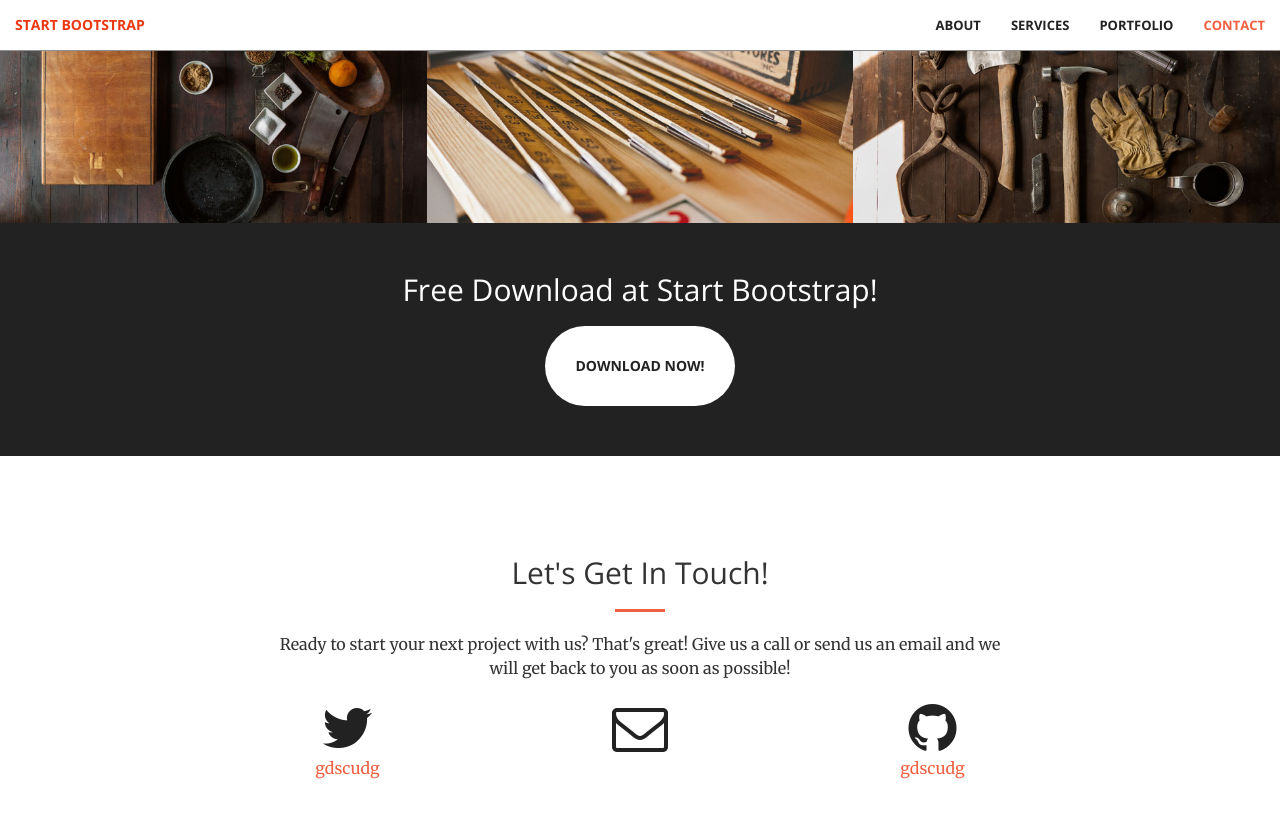
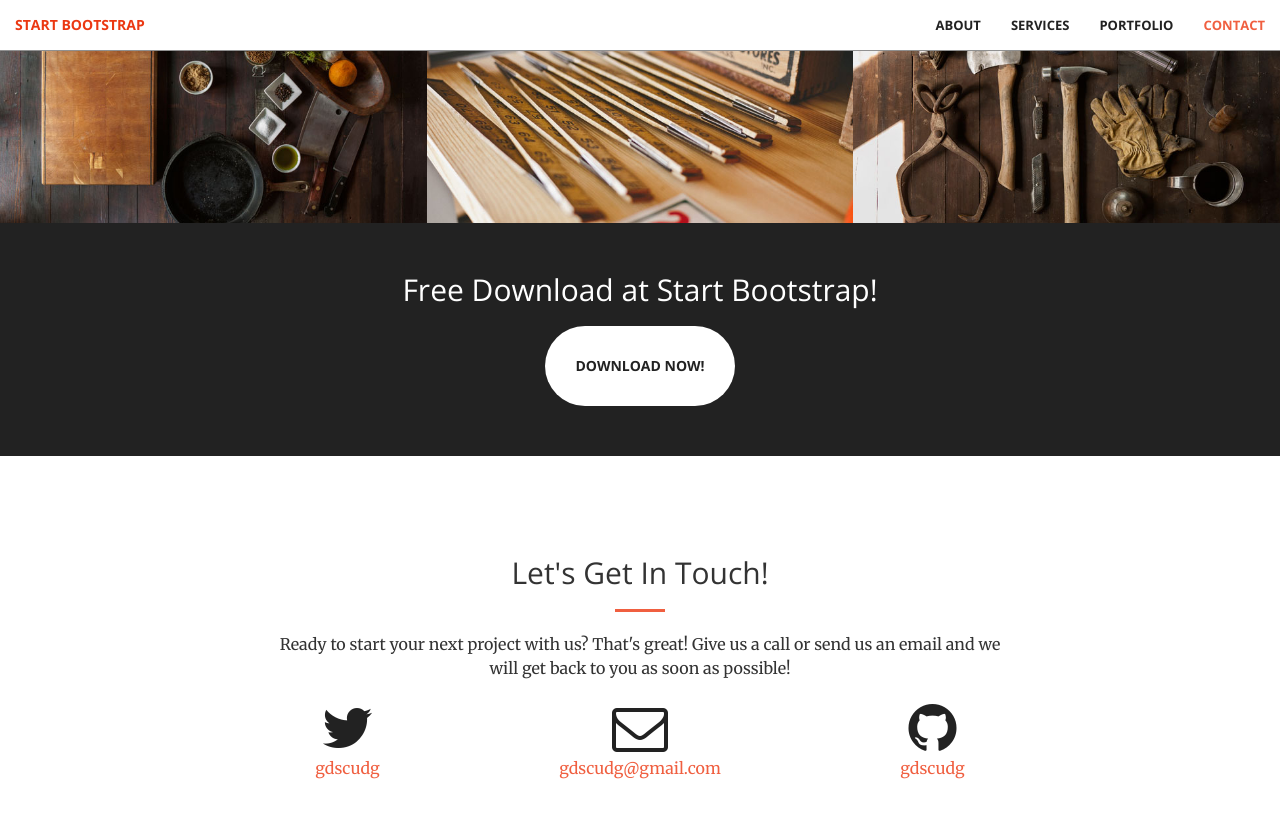
Before and after one commit to gdscudg/gdscudg.github.io, a Jekyll site: the page built from index.html, in a window 1280 px wide and 900 px high, scrolled down 2041 px. Shown: the top 818 px of the window. Built offline with Jekyll 4.4.1, drawn with Linux system fonts in a browser that asks for light colours.

Commit message:
Variable correu afegida

```diff
--- a/_config.yml
+++ b/_config.yml
@@ -1,7 +1,7 @@
 # Site settings
 name: Deploy Jekyll with GitHub Pages dependencies preinstalled
 title:
-email:
+email: "gdscudg@gmail.com"
 description: > # this means to ignore newlines until "baseurl:"
 baseurl: "https://gdscudg.github.io/"
 url: "" # the base hostname & protocol for your site
```
